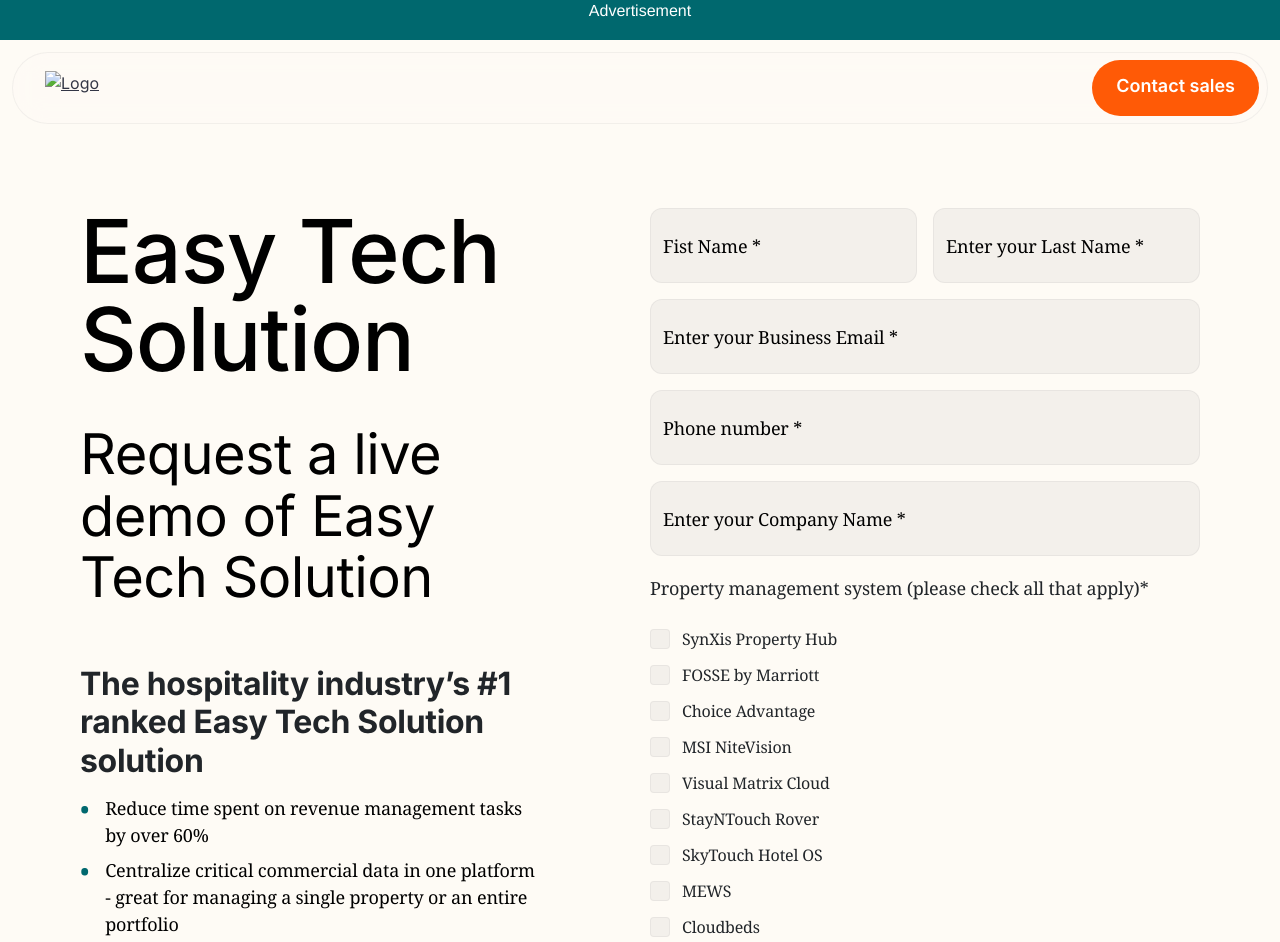
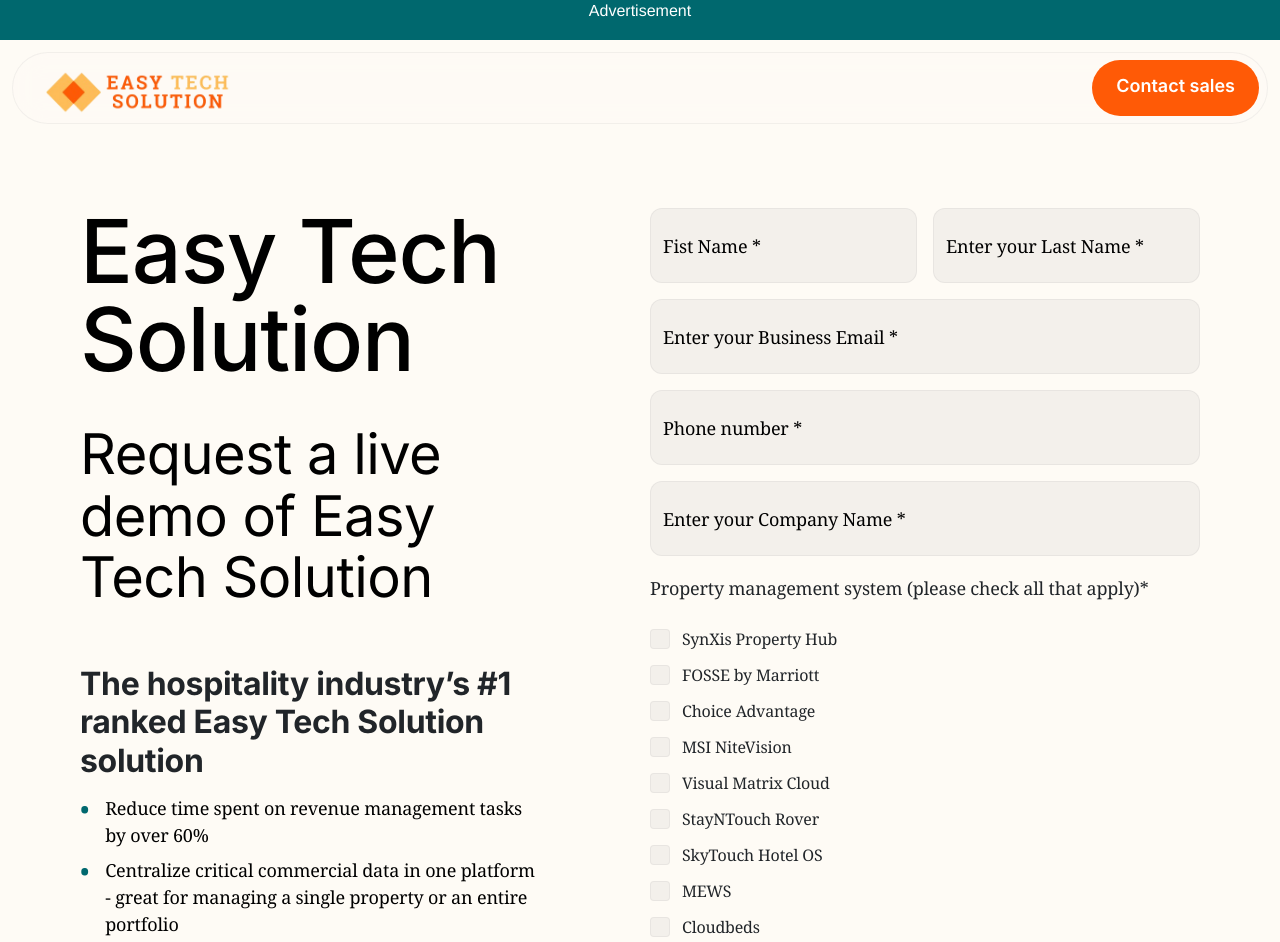
Before and after one commit to ervinjahic65/BIDL, a plain HTML site: page index.html in a window 1280 px wide. Shown: the top 942 px of the page. Drawn offline with Linux system fonts and the light colour scheme.

Commit message:
add logo

```diff
--- a/index.html
+++ b/index.html
@@ -29,7 +29,7 @@
                         <div class="Grid_column__XwtSF Grid_column-6__RCWGi Grid_column-sm-2__rK6xf Grid_column-md-3__rEkC8 Grid_column-lg-3___UCU9 Header_logo__SAQTw" style="padding:0">
                             <div class="Logo_logo__Fpa8_">
                                 <a>
-                                  <img src="#" alt="Logo">
+                                  <img src="files/logo.png" alt="Logo">
                                 </a>
                             </div>
                         </div>
@@ -596,7 +596,7 @@
                         <div class="Grid_column__XwtSF Grid_column-12__Nzj3D Grid_column-md-3__rEkC8 Footer_footer__Logo__VACz1">
                             <div class="FooterLogo_logo__I4_d3">
                                 <a>
-                                    <img src="#" alt="Logo">
+                                    <img src="files/logo.png" alt="Logo">
                                 </a>
                             </div>
                         </div>
```
Also changed, not shown: files/logo.png (added).
